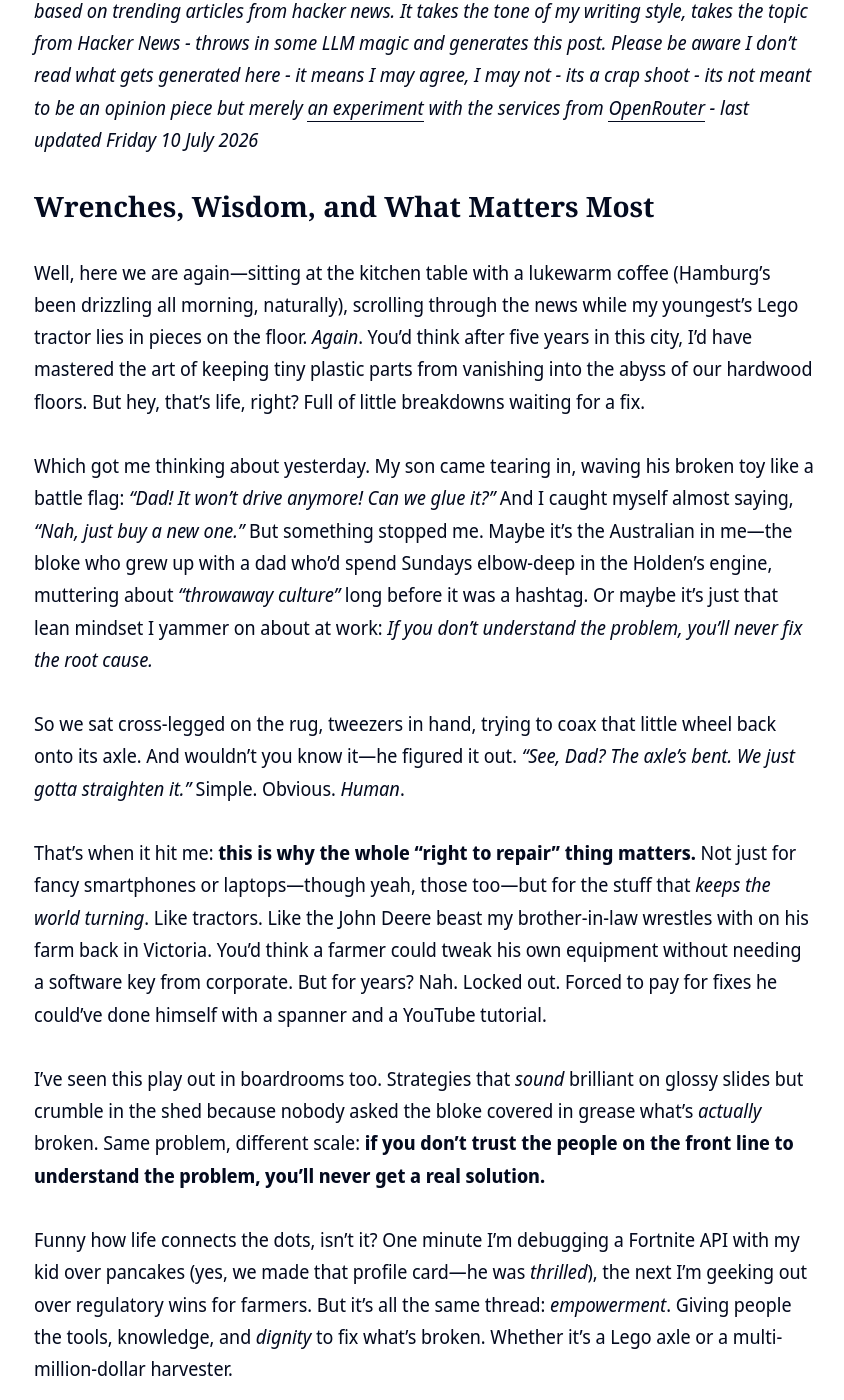
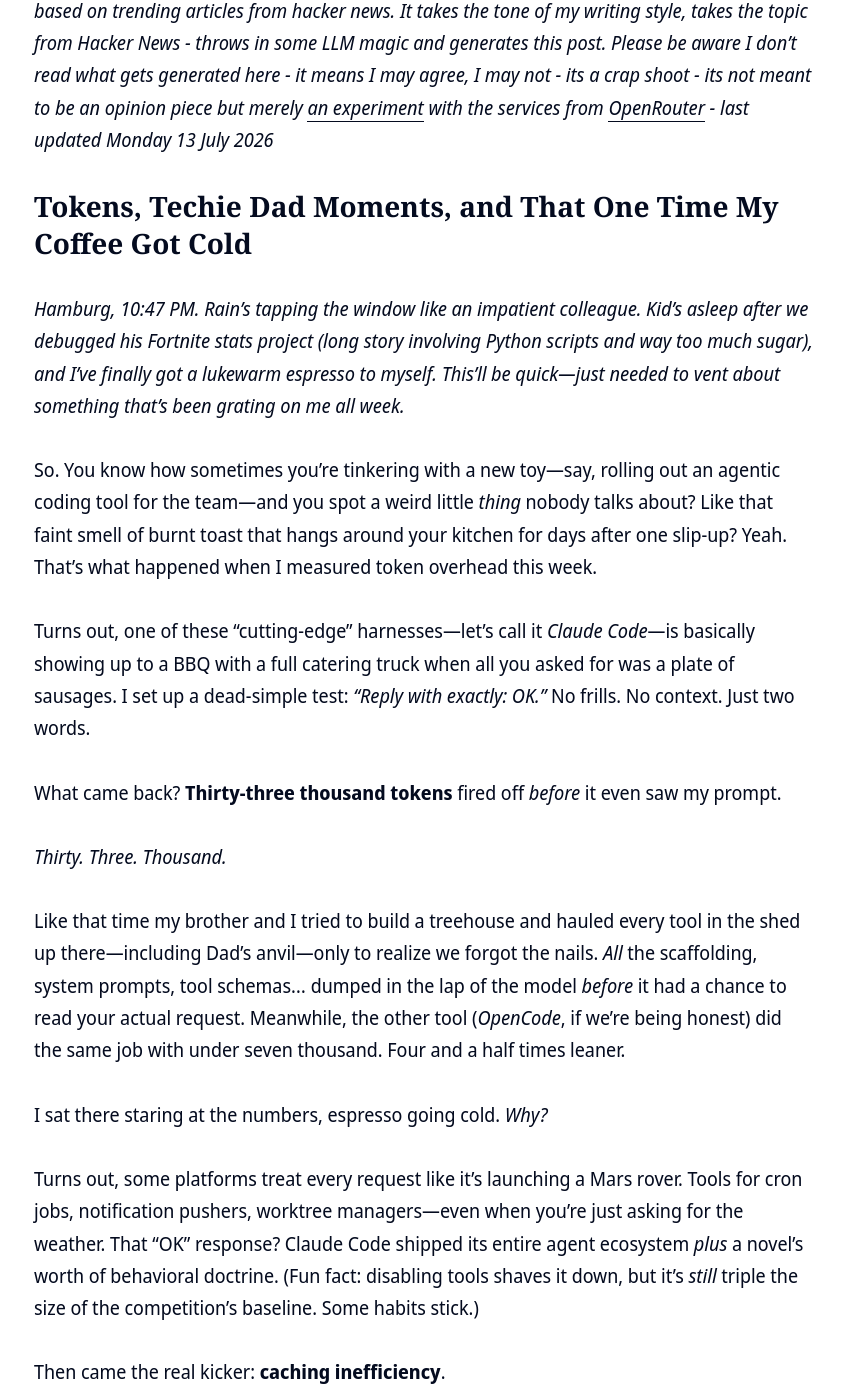
Before and after one commit to clintjb/clintjb.github.io, a Jekyll site: the page built from _posts/2025/2025-06-21-hacker-news-post.md, in a window 1280 px wide and 1400 px high, scrolled down 945 px. Shown: the whole window, without its empty margins (216-1060 px from the left). Built offline with Jekyll 4.4.1, drawn with Linux system fonts in a browser that asks for light colours; nearby versions of some CDN libraries; some of the changed text lies outside the part shown.

Commit message:
Updated Weekly Post

```diff
--- a/_posts/2025/2025-06-21-hacker-news-post.md
+++ b/_posts/2025/2025-06-21-hacker-news-post.md
@@ -11,26 +11,46 @@ image: '/images/posts/2025/weekly.jpg'
 ---
 ![](/images/posts/2025/weekly.jpg)
 
-_⚠️ **THIS POST IS GENERATED WITH LLMs**: This post is newly generated a few times a week based on trending articles from hacker news. It takes the tone of my writing style, takes the topic from Hacker News - throws in some LLM magic and generates this post. Please be aware I don't read what gets generated here - it means I may agree, I may not - its a crap shoot - its not meant to be an opinion piece but merely [an experiment](https://github.com/clintjb/Weekly-Post) with the services from [OpenRouter](https://openrouter.ai) - last updated Friday 10 July 2026_
+_⚠️ **THIS POST IS GENERATED WITH LLMs**: This post is newly generated a few times a week based on trending articles from hacker news. It takes the tone of my writing style, takes the topic from Hacker News - throws in some LLM magic and generates this post. Please be aware I don't read what gets generated here - it means I may agree, I may not - its a crap shoot - its not meant to be an opinion piece but merely [an experiment](https://github.com/clintjb/Weekly-Post) with the services from [OpenRouter](https://openrouter.ai) - last updated Monday 13 July 2026_
 
-## Wrenches, Wisdom, and What Matters Most
+## Tokens, Techie Dad Moments, and That One Time My Coffee Got Cold
 
-Well, here we are again—sitting at the kitchen table with a lukewarm coffee (Hamburg’s been drizzling all morning, naturally), scrolling through the news while my youngest’s Lego tractor lies in pieces on the floor. *Again*. You’d think after five years in this city, I’d have mastered the art of keeping tiny plastic parts from vanishing into the abyss of our hardwood floors. But hey, that’s life, right? Full of little breakdowns waiting for a fix.
+*Hamburg, 10:47 PM. Rain’s tapping the window like an impatient colleague. Kid’s asleep after we debugged his Fortnite stats project (long story involving Python scripts and way too much sugar), and I’ve finally got a lukewarm espresso to myself. This’ll be quick—just needed to vent about something that’s been grating on me all week.*
 
-Which got me thinking about yesterday. My son came tearing in, waving his broken toy like a battle flag: *"Dad! It won’t drive anymore! Can we glue it?"* And I caught myself almost saying, *"Nah, just buy a new one."* But something stopped me. Maybe it’s the Australian in me—the bloke who grew up with a dad who’d spend Sundays elbow-deep in the Holden’s engine, muttering about *"throwaway culture"* long before it was a hashtag. Or maybe it’s just that lean mindset I yammer on about at work: *If you don’t understand the problem, you’ll never fix the root cause.*
+So. You know how sometimes you’re tinkering with a new toy—say, rolling out an agentic coding tool for the team—and you spot a weird little *thing* nobody talks about? Like that faint smell of burnt toast that hangs around your kitchen for days after one slip-up? Yeah. That’s what happened when I measured token overhead this week.
 
-So we sat cross-legged on the rug, tweezers in hand, trying to coax that little wheel back onto its axle. And wouldn’t you know it—he figured it out. *"See, Dad? The axle’s bent. We just gotta straighten it."* Simple. Obvious. *Human*.
+Turns out, one of these "cutting-edge" harnesses—let’s call it *Claude Code*—is basically showing up to a BBQ with a full catering truck when all you asked for was a plate of sausages. I set up a dead-simple test: *“Reply with exactly: OK.”* No frills. No context. Just two words.
 
-That’s when it hit me: **this is why the whole "right to repair" thing matters.** Not just for fancy smartphones or laptops—though yeah, those too—but for the stuff that *keeps the world turning*. Like tractors. Like the John Deere beast my brother-in-law wrestles with on his farm back in Victoria. You’d think a farmer could tweak his own equipment without needing a software key from corporate. But for years? Nah. Locked out. Forced to pay for fixes he could’ve done himself with a spanner and a YouTube tutorial.
+What came back? **Thirty-three thousand tokens** fired off *before* it even saw my prompt.
 
-I’ve seen this play out in boardrooms too. Strategies that *sound* brilliant on glossy slides but crumble in the shed because nobody asked the bloke covered in grease what’s *actually* broken. Same problem, different scale: **if you don’t trust the people on the front line to understand the problem, you’ll never get a real solution.**
+*Thirty. Three. Thousand.*
 
-Funny how life connects the dots, isn’t it? One minute I’m debugging a Fortnite API with my kid over pancakes (yes, we made that profile card—he was *thrilled*), the next I’m geeking out over regulatory wins for farmers. But it’s all the same thread: *empowerment*. Giving people the tools, knowledge, and *dignity* to fix what’s broken. Whether it’s a Lego axle or a multi-million-dollar harvester.
+Like that time my brother and I tried to build a treehouse and hauled every tool in the shed up there—including Dad’s anvil—only to realize we forgot the nails. *All* the scaffolding, system prompts, tool schemas… dumped in the lap of the model *before* it had a chance to read your actual request. Meanwhile, the other tool (*OpenCode*, if we’re being honest) did the same job with under seven thousand. Four and a half times leaner.
 
-I’ll admit—I cheered a little when I read about the FTC settlement. Not because I’m suddenly a policy wonk (trust me, I’d rather be testing my latest chilli-jerky hybrid in the smoker), but because it feels like common sense finally got a seat at the table. Like we’re slowly remembering: **people aren’t cogs. They’re problem-solvers.**
+I sat there staring at the numbers, espresso going cold. *Why?*
 
-So here’s to the tinkerers. The dads in damp German kitchens. The farmers in dusty paddocks. The kids with Lego and a dream. Keep wrenching. Keep asking *"why?"* Keep bending those axles straight.
+Turns out, some platforms treat every request like it’s launching a Mars rover. Tools for cron jobs, notification pushers, worktree managers—even when you’re just asking for the weather. That "OK" response? Claude Code shipped its entire agent ecosystem *plus* a novel’s worth of behavioral doctrine. (Fun fact: disabling tools shaves it down, but it’s *still* triple the size of the competition’s baseline. Some habits stick.)
 
-Because sometimes, the most revolutionary act isn’t building something new—it’s *fixing what’s already there*.
+Then came the real kicker: **caching inefficiency**.
 
-*(Now if you’ll excuse me, that Lego tractor won’t reassemble itself. And I’ve got a batch of jerky in the dehydrator that’s calling my name. Priorities, right?)* 🌮
+OpenCode? Writes its payload *once*, caches it, and sips from that well all session. Pennies on the dollar. Claude Code? Rewrites tens of thousands of prompt-cache tokens *mid-session*, same task, same inputs. Like repainting a fence while it’s still wet. And guess who pays the premium for those cache writes? *You do.* Saw our usage dashboard creep upward like a guilty conscience.
+
+And oh—the *instruction files*. Toss a modest 72KB `AGENTS.md` into the mix? Adds twenty grand tokens per request. *Before you type a word.* Suddenly you’re 80,000 tokens deep just booting up. Felt like trying to cook chili with the "over the top" method but forgetting the pot’s already half-full of… well, other people’s chili.
+
+But here’s where it gets human: **it’s not always the "hungrier" tool that costs more.**
+
+Ran a multi-step task—write, test, fix a loop. Claude Code batched tool calls aggressively (one big chunk), while OpenCode took tiny, careful steps (one call per turn). Result? Claude’s massive baseline got multiplied *less*. Total tokens? Nearly neck-and-neck. Sometimes the sprinter beats the marathoner not by being lighter on their feet, but by knowing when to consolidate the journey.
+
+*Funny how that mirrors life, isn’t it?* Lean isn’t just about trimming fat—it’s about *when* you trim. Sometimes you need the whole catering truck. Most days? You just need the sausage.
+
+Look—I’m no austerity monk. If the extra overhead delivered magic? I’d pay gladly. But this feels like paying for empty boxes in a moving van. Worse, it chews up context space. That 33k floor? It’s like starting a conversation already halfway through your second pint. Less room for the *actual* code. Less room for nuance. Less room for… well, you.
+
+What sticks with me isn’t the math, though. It’s how many teams out there are running agentic tools blindfolded—trusting the platform to "just work" while their context budgets quietly bleed out. Under the EU AI Act, that’s not just costly. It’s borderline reckless. If you can’t log *what your agent actually sends*, how can you claim to understand its behavior?
+
+So here’s my ask: **Measure your floor.** Seriously. Before you bet the farm on "agentic" this or "autonomous" that, isolate the bare overhead. See what your tool ships *before* it even tries to help you. You might gasp. Or laugh. *Especially* if you’re holding a cold espresso at midnight, listening to rain on the Elbe.
+
+Tomorrow, I’ll show the team these numbers over breakfast. Maybe we’ll even fire up the dehydrator—I’ve got a jerky recipe that’s *perfect* for reflecting on wasted effort. (Pro tip: South African *biltong* method, but swap the vinegar for smoked paprika. Changes everything.)
+
+All this to say: Tech’s dazzling. But dazzle won’t keep the lights on when token bills land. Stay lean. Stay curious. And for heaven’s sake—*cache what matters*.
+
+*— Back to my son’s Fortnite stats. And maybe a refill.* ☕
```
Also changed, not shown: images/posts/2025/weekly.jpg.
